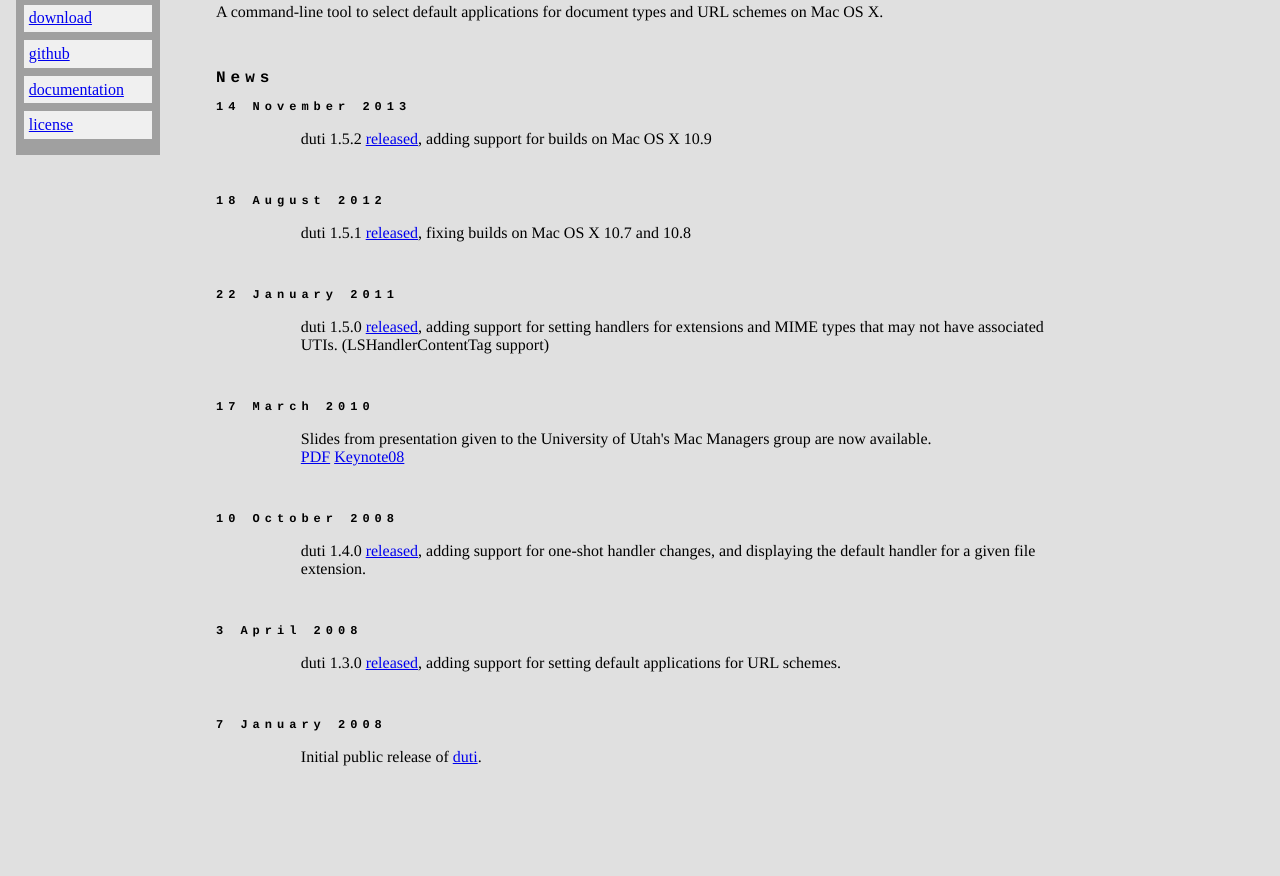
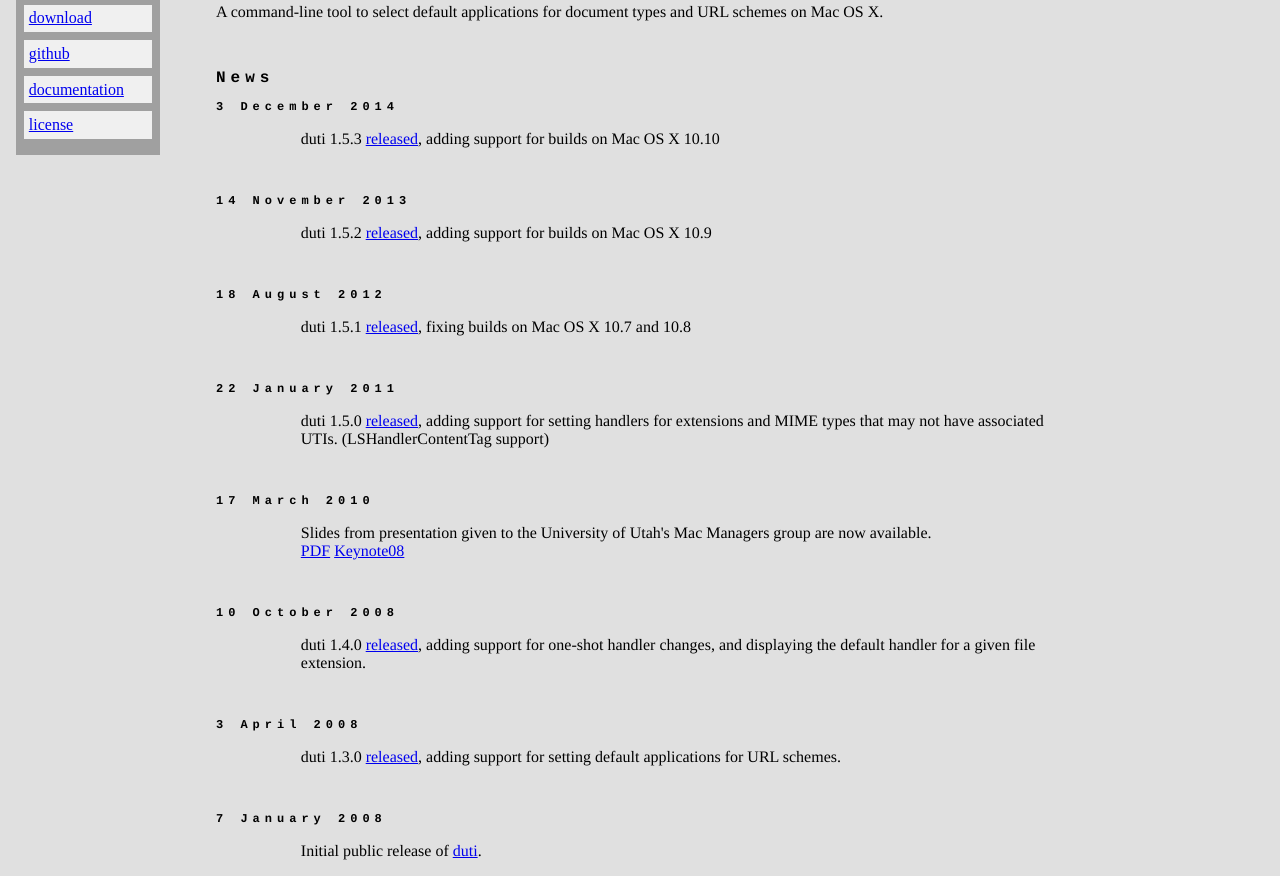
Before and after one commit to moretension/duti, a plain HTML site: page index.html in a window 1280 px wide. Shown: the part 63-939 px from the top of the page. Before the commit the page ends 845 px from the top, so only its background shows below. Drawn offline with Linux system fonts and the light colour scheme.

Commit message:
Add 1.5.3 link.

```diff
--- a/index.html
+++ b/index.html
@@ -21,6 +21,9 @@
 <br>
 
 <h2 class="duti-header">News</h2>
+<h3 class="duti-date">3 December 2014</h3>
+<p class="duti-news">duti 1.5.3 <a href="http://github.com/moretension/duti/releases">released</a>, adding support for builds on Mac OS X 10.10</p>
+<br />
 <h3 class="duti-date">14 November 2013</h3>
 <p class="duti-news">duti 1.5.2 <a href="http://github.com/moretension/duti/releases">released</a>, adding support for builds on Mac OS X 10.9</p>
 <br />
```
